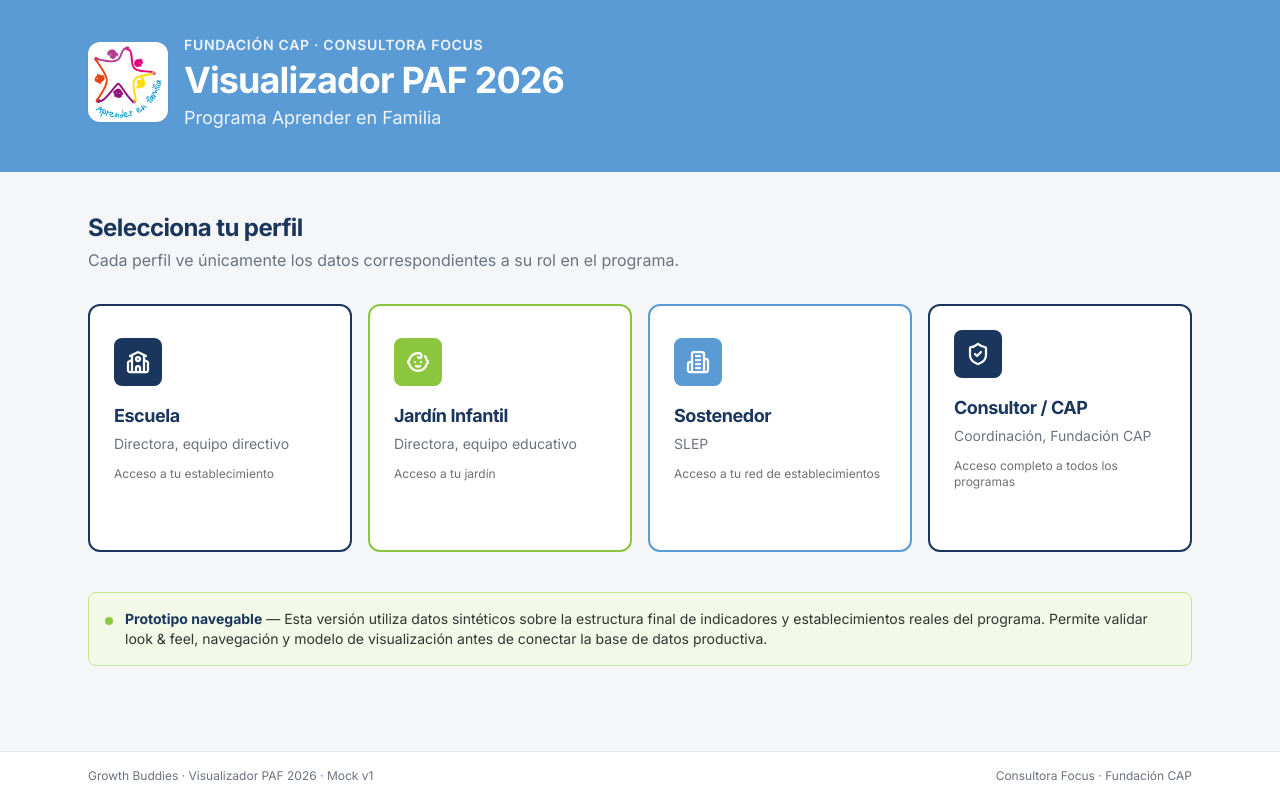
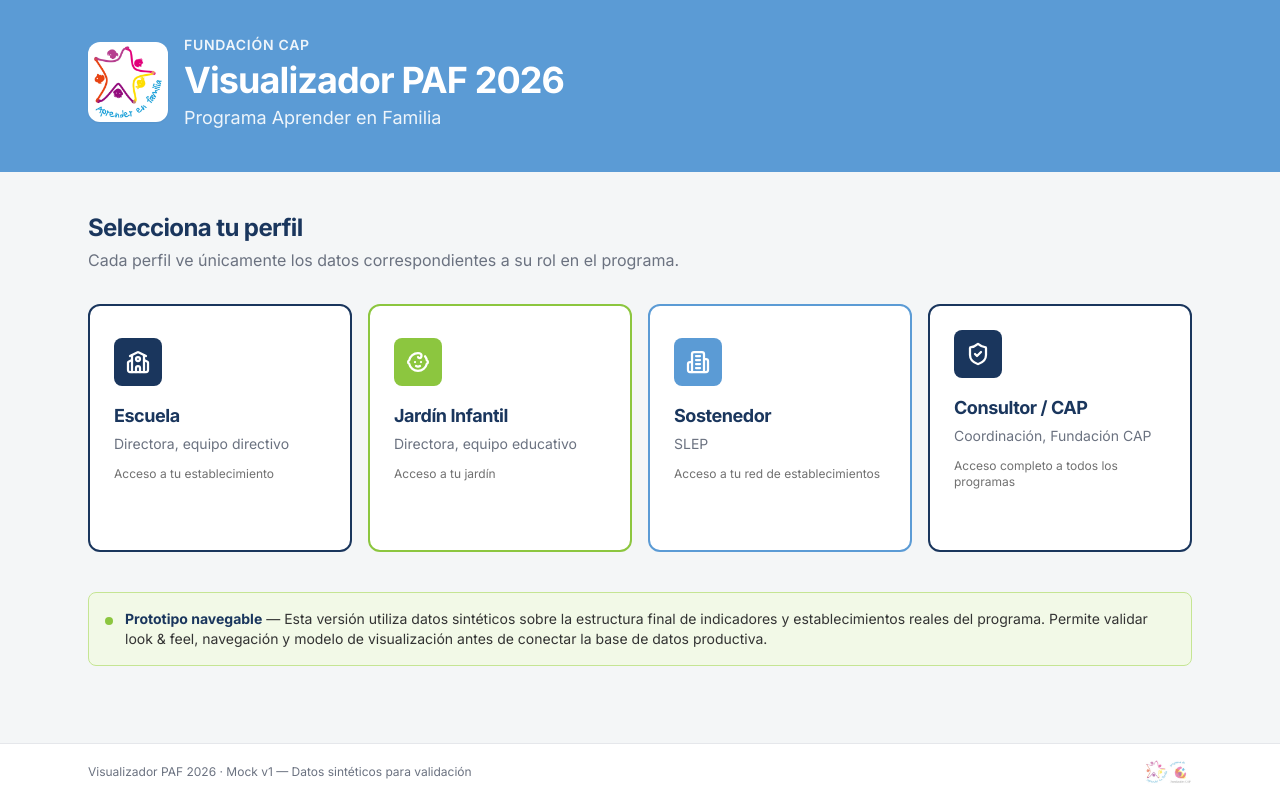
Before and after one commit to edspohr/visualizador-paf, a React (Vite) app: page / in a window 1280 px wide. Built offline with nearby package versions, Linux system fonts and the light colour scheme.

Commit message:
logo replacement

```diff
--- a/src/components/Layout.jsx
+++ b/src/components/Layout.jsx
@@ -29,7 +29,7 @@
               <img src="/logo-paf.png" alt="Programa Aprender en Familia · Fundación CAP" className="w-full h-full object-contain" />
             </div>
             <div className="min-w-0">
-              <p className="text-xs text-sky-100 tracking-wider font-semibold leading-none">FUNDACIÓN CAP · FOCUS</p>
+              <p className="text-xs text-sky-100 tracking-wider font-semibold leading-none">FUNDACIÓN CAP</p>
               <h1 className="text-base md:text-lg font-bold text-white leading-snug truncate">Visualizador PAF 2026</h1>
             </div>
           </div>
@@ -142,7 +142,7 @@
       <footer className="border-t border-border bg-white py-3 mt-8">
         <div className="max-w-7xl mx-auto px-4 md:px-6 flex flex-wrap items-center justify-between gap-2 text-xs text-muted">
           <span>Visualizador PAF · Mock v1 — Datos sintéticos para validación</span>
-          <img src="/logo-focus.svg" alt="Consultora Focus" className="h-5 w-auto opacity-40" />
+          <img src="/paf-cap-logo.jpg" alt="Aprender en Familia · Fundación CAP" className="h-6 w-auto opacity-60" />
         </div>
       </footer>
     </div>
--- a/src/views/Login.jsx
+++ b/src/views/Login.jsx
@@ -33,7 +33,7 @@
               <img src="/logo-paf.png" alt="Aprender en Familia" className="w-full h-full object-contain" />
             </div>
             <div>
-              <span className="text-sm tracking-wider font-semibold opacity-90">FUNDACIÓN CAP · CONSULTORA FOCUS</span>
+              <span className="text-sm tracking-wider font-semibold opacity-90">FUNDACIÓN CAP</span>
               <h1 className="text-3xl md:text-4xl font-bold text-white mt-1">Visualizador PAF 2026</h1>
               <p className="text-sky-50 mt-1 text-lg">Programa Aprender en Familia</p>
             </div>
@@ -84,8 +84,8 @@
 
       <footer className="border-t border-border bg-white py-4">
         <div className="max-w-6xl mx-auto px-6 flex flex-wrap items-center justify-between gap-2 text-xs text-muted">
-          <span>Growth Buddies · Visualizador PAF 2026 · Mock v1</span>
-          <span>Consultora Focus · Fundación CAP</span>
+          <span>Visualizador PAF 2026 · Mock v1 — Datos sintéticos para validación</span>
+          <img src="/paf-cap-logo.jpg" alt="Aprender en Familia · Fundación CAP" className="h-6 w-auto opacity-60" />
         </div>
       </footer>
     </div>
```
Also changed, not shown: public/paf-cap-logo.jpg (added).
